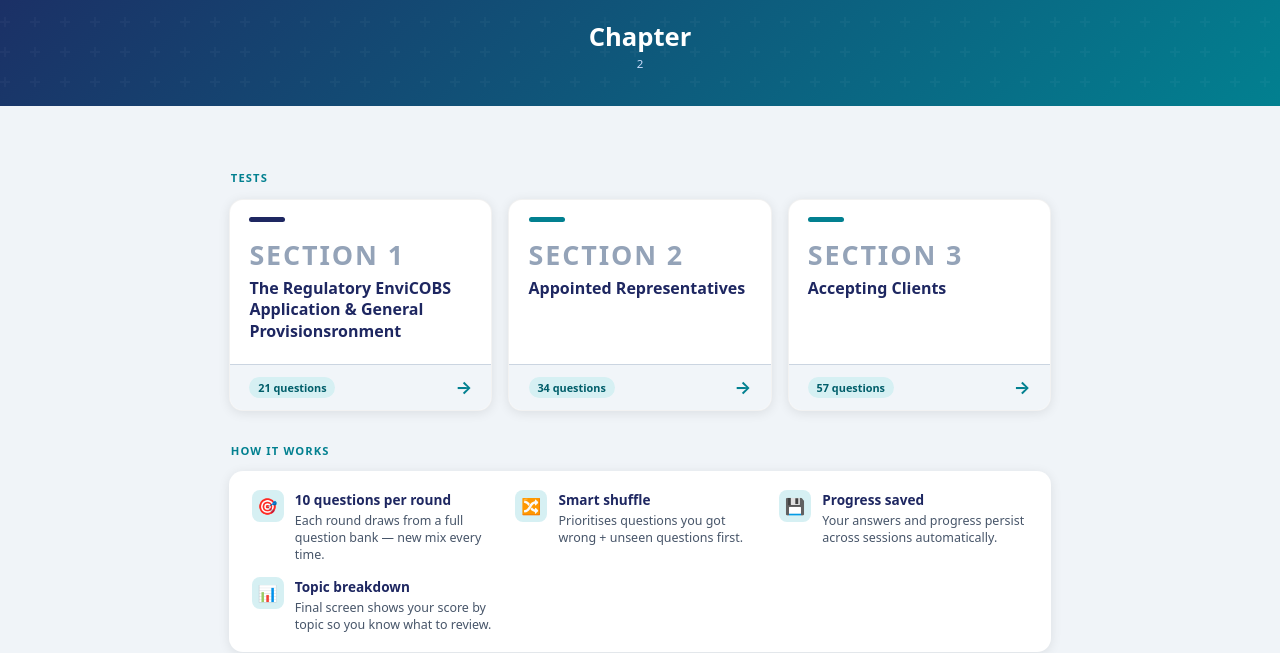
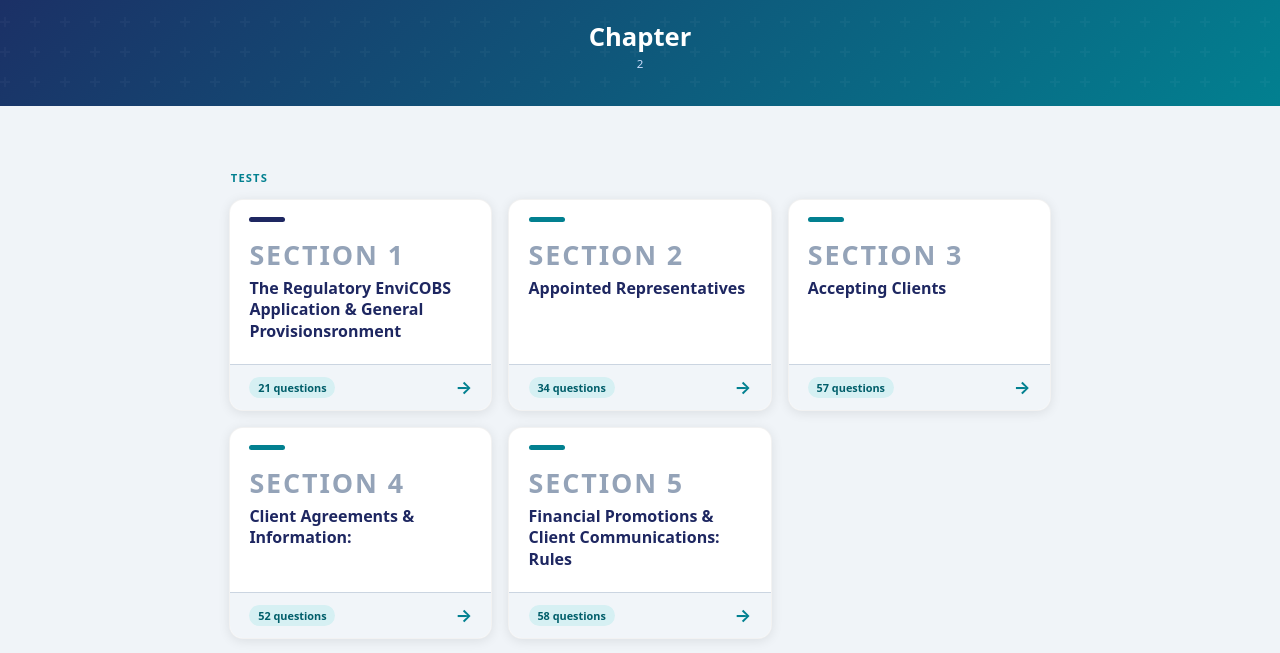
Before and after one commit to irshat-shirkhanov/Chapter-2, a plain HTML site: page index.html in a window 1280 px wide. Shown: the part 163-816 px from the top of the page. Drawn offline with Linux system fonts and the light colour scheme.

Commit message:
index.html

```diff
--- a/index.html
+++ b/index.html
@@ -133,6 +133,36 @@ body{font-family:system-ui,-apple-system,sans-serif;background:var(--bg);color:v
       </div>
     </a>
 
+ <!-- Section 4 -->
+    <a class="test-card" href="Ch2_Sec4_Test.html">
+      <div class="card-top">
+        <div class="card-accent" style="background:var(--teal)"></div>
+        <div class="card-chapter">Section 4</div>
+        <div class="card-title">Client Agreements & Information:</div>
+      </div>
+      <div class="card-footer">
+        <div class="card-meta">
+          <span class="chip chip-q">52 questions</span>
+        </div>
+        <span class="card-arrow">→</span>
+      </div>
+    </a>
+
+    <!-- Section 5 -->
+    <a class="test-card" href="Ch2_Sec5_Test.html">
+      <div class="card-top">
+        <div class="card-accent" style="background:var(--teal)"></div>
+        <div class="card-chapter">Section 5</div>
+        <div class="card-title">Financial Promotions & Client Communications: Rules</div>
+      </div>
+      <div class="card-footer">
+        <div class="card-meta">
+          <span class="chip chip-q">58 questions</span>
+        </div>
+        <span class="card-arrow">→</span>
+      </div>
+    </a>
+
   </div>
 
 
```
